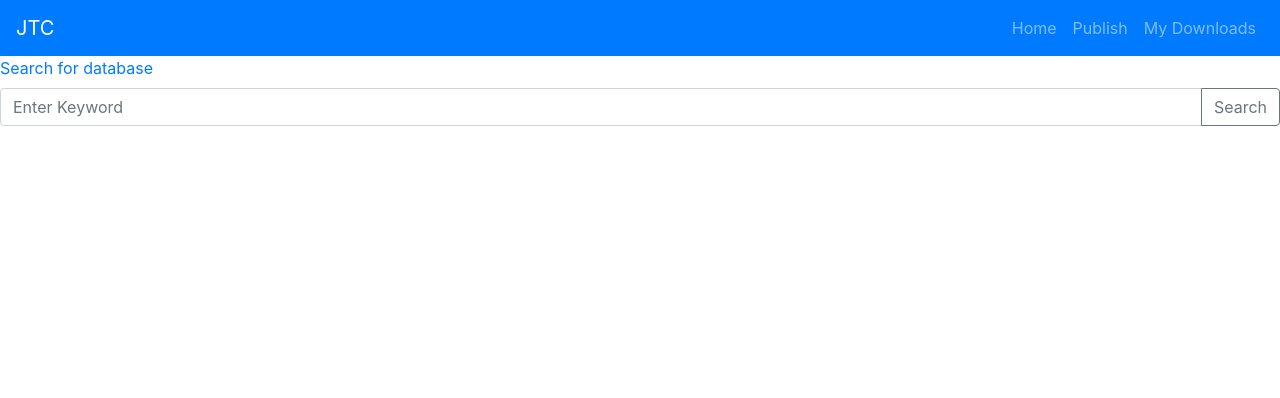
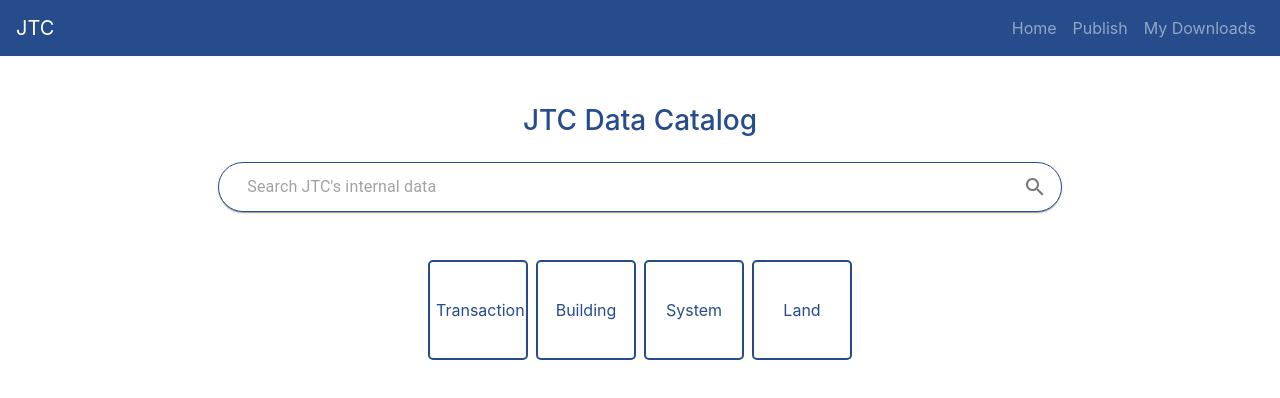
Before and after one commit to Tharindu92/Data-Catalog, a React (Create React App) app: page / in a window 1280 px wide. Shown: the top 398 px of the page. Built offline with nearby package versions, Linux system fonts and the light colour scheme.

Commit message:
Added - Get data from dream factory API based on search input - Modified css on search and home page - Modified components

```diff
--- a/package.json
+++ b/package.json
@@ -33,6 +33,7 @@
       "not op_mini all"
     ],
     "development": [
+	  "ie 11",
       "last 1 chrome version",
       "last 1 firefox version",
       "last 1 safari version"
--- a/src/components/DatabaseCard.js
+++ b/src/components/DatabaseCard.js
@@ -1,16 +1,17 @@
 import React from "react";
 import Card from "react-bootstrap/Card";
 import Tags from "./Tags";
+import "../globalcss.css";
 
 export default function DatabaseCard({ database }) {
   return (
     <Card
-      border="primary"
-      className="mt-2"
+      // border="primary"
+      className="mb-1 mt-2 borderColor"
       style={{ width: "14em", height: "15em" }}
     >
       <Card.Body>
-        <Card.Title>{database.name}</Card.Title>
+        <Card.Title className="textColor">{database.name}</Card.Title>
         <Card.Text style={{ fontSize: 11 }}>
           {database.description}. Lorem ipsum dolor sit amet, consectetur
           adipiscing elit.
@@ -18,15 +19,22 @@
       </Card.Body>
       <Card.Body>
         <Tags tags={database.tags} />
-        <Card.Link className="float-right" href="#">
+        <Card.Link className="float-right textColor mt-1" href="#">
           Download
         </Card.Link>
         <br />
         {/* <span className="float-left">Rating: </span> */}
-        <p className="float-right" style={{ fontSize: 10 }}>
+      </Card.Body>
+      <Card.Footer
+        style={{
+          backgroundColor: "#fff",
+          border: 0
+        }}
+      >
+        <span className="float-right textColor" style={{ fontSize: 10 }}>
           Last updated {database.last_updated}
-        </p>
-      </Card.Body>
+        </span>
+      </Card.Footer>
     </Card>
   );
 }
--- a/src/components/DrawerContent.js
+++ b/src/components/DrawerContent.js
@@ -80,15 +80,16 @@
         onChangeIndex={handleChangeIndex}
       >
         <TabPanel value={value} index={0} dir={theme.direction}>
-          <h3>Name:</h3>
+          <h3 className="textColor">Name:</h3>
           <label>{database.name}</label>
-          <h3>Description:</h3>
+          <h3 className="textColor">Description:</h3>
           <p>{database.description}</p>
-          <h3>Tags:</h3>
+          <h3 className="textColor">Tags:</h3>
           <Tags tags={database.tags} />
-          <h3>Rating:</h3>
-
-          <h3>Connection Info</h3>
+          <br />
+          <h3 className="textColor">Rating:</h3>
+          <br />
+          <h3 className="textColor">Connection Info</h3>
           <label>Data Source: {database.data_source}</label>
           <br />
           <label>Database Name: {database.database_name}</label>
--- a/src/components/NavBar.js
+++ b/src/components/NavBar.js
@@ -3,11 +3,11 @@
 import { Navbar, Nav } from "react-bootstrap";
 import { withRouter } from "react-router-dom";
 import "bootstrap/dist/css/bootstrap.min.css";
-
+import "../globalcss.css";
 const Navigation = props => {
   console.log(props);
   return (
-    <Navbar bg="primary" variant="dark">
+    <Navbar className="bgColor" variant="dark">
       <Navbar.Brand href="#home">JTC</Navbar.Brand>
       <Navbar.Toggle aria-controls="basic-navbar-nav" />
       <Navbar.Collapse id="basic-navbar-nav">
--- a/src/components/SearchBar.js
+++ b/src/components/SearchBar.js
@@ -1,7 +1,12 @@
 import React from "react";
-import { InputGroup, FormControl, Button } from "react-bootstrap";
+import Paper from "@material-ui/core/Paper";
+import InputBase from "@material-ui/core/InputBase";
+import IconButton from "@material-ui/core/IconButton";
+import SearchIcon from "@material-ui/icons/Search";
 import history from "../history";
 import "bootstrap/dist/css/bootstrap.min.css";
+import "../globalcss.css";
+
 export default class SearchBar extends React.Component {
   constructor() {
     super();
@@ -13,17 +18,29 @@
 
   render() {
     return (
-      <InputGroup>
-        <FormControl
-          placeholder="Enter Keyword"
-          aria-label="Enter Keyword"
-          aria-describedby="basic-addon2"
-          value={this.state.value}
+      <Paper
+        component="form"
+        style={{
+          padding: "2px 4px",
+          display: "flex",
+          alignitems: "center",
+          borderRadius: 50,
+          border: "1px solid #264c8c"
+        }}
+      >
+        <InputBase
+          placeholder="Search JTC's internal data"
+          inputProps={{
+            "aria-label": "Search JTC's internal data"
+          }}
+          className="ml-4"
+          style={{ flex: 1 }}
           onChange={this.handleChange}
         />
-        <InputGroup.Append>
-          <Button
-            variant="outline-secondary"
+        <IconButton
+          type="submit"
+          aria-label="search"
+          style={{ padding: 10 }}
           onClick={() =>
             history.push({
               pathname: "/Search",
@@ -31,10 +48,9 @@
             })
           }
         >
-            Search
-          </Button>
-        </InputGroup.Append>
-      </InputGroup>
+          <SearchIcon />
+        </IconButton>
+      </Paper>
     );
   }
 }
--- a/src/components/Tags.js
+++ b/src/components/Tags.js
@@ -1,12 +1,11 @@
 import React from "react";
 import { makeStyles } from "@material-ui/core/styles";
 import Chip from "@material-ui/core/Chip";
-
+import "../globalcss.css";
 const useStyles = makeStyles(theme => ({
   root: {
     display: "flex",
     justifyContent: "left",
-
     flexWrap: "wrap",
     "& > *": {
       margin: theme.spacing(0.5)
@@ -22,7 +21,12 @@
   return (
     <div className={classes.root}>
       {tags.map(tag => (
-        <Chip label={tag} color="primary" onClick={handleClick} size="small" />
+        <Chip
+          label={tag}
+          style={{ backgroundColor: "#264C8C", color: "white", fontSize: 10 }}
+          onClick={handleClick}
+          size="small"
+        />
       ))}
     </div>
   );
--- /dev/null
+++ b/src/globalcss.css
@@ -0,0 +1,22 @@
+.textColor {
+  color: #264c8c;
+}
+
+.bgColor {
+  background-color: #264c8c;
+  color: white;
+}
+
+.borderColor {
+  border-color: #264c8c;
+}
+
+.categories {
+  border: 2px solid;
+  color: #264c8c;
+  width: 400;
+  height: 400;
+}
+.categories:on-hover {
+  background-color: #264c8c;
+}
--- a/src/index.js
+++ b/src/index.js
@@ -3,7 +3,8 @@
 import { BrowserRouter as Router } from "react-router-dom";
 import NavBar from "./components/NavBar";
 import Routes from "./Routes";
-
+import 'react-app-polyfill/ie11';
+import 'react-app-polyfill/stable';
 import "./index.css";
 import "bootstrap/dist/css/bootstrap.min.css";
 
--- a/src/pages/Home.js
+++ b/src/pages/Home.js
@@ -1,5 +1,6 @@
 import React from "react";
 import SearchBar from "../components/SearchBar";
+import { Row, Col } from "react-bootstrap";
 
 export default class extends React.Component {
   constructor() {
@@ -12,9 +13,75 @@
 
   render() {
     return (
-      <div id="Search bar">
-        <label className="text-primary">Search for database</label>
-        <SearchBar />
+      <div className="align-items-center">
+        <Row
+          className="align-items-center mt-4 pt-4"
+          style={{
+            display: "flex",
+            justifyContent: "center",
+            alignItems: "center"
+          }}
+        >
+          <Col id="Search bar" xs={8}>
+            <h3
+              className="textColor mb-4"
+              style={{ display: "flex", justifyContent: "center" }}
+            >
+              JTC Data Catalog
+            </h3>
+            <SearchBar />
+          </Col>
+        </Row>
+        <Row className="pt-4 mt-4">
+          <Col
+            style={{
+              display: "flex",
+              justifyContent: "center",
+              alignItems: "center"
+            }}
+          >
+            <button
+              className="categories mr-2"
+              style={{
+                borderColor: "#264c8c",
+                color: "#264c8c",
+                borderRadius: 5
+              }}
+            >
+              Transaction
+            </button>
+            <button
+              className="categories mr-2"
+              style={{
+                borderColor: "#264c8c",
+                color: "#264c8c",
+                borderRadius: 5
+              }}
+            >
+              Building
+            </button>
+            <button
+              className="categories mr-2"
+              style={{
+                borderColor: "#264c8c",
+                color: "#264c8c",
+                borderRadius: 5
+              }}
+            >
+              System
+            </button>
+            <button
+              className="categories"
+              style={{
+                borderColor: "#264c8c",
+                color: "#264c8c",
+                borderRadius: 5
+              }}
+            >
+              Land
+            </button>
+          </Col>
+        </Row>
       </div>
     );
   }
--- a/src/pages/Search.js
+++ b/src/pages/Search.js
@@ -56,19 +56,20 @@
 };
 export default class extends React.Component {
   state = {
-    databaseList: [
-      {
-        name: "Database 1",
-        description:
-          "Some descriptiongs of Data. Lorem ipsum dolor sit amet, consectetur adipiscing elit.Nam auctor tellus ut dolor congue"
-      }
-    ],
+    databaseList: [],
     loading: true,
     error: false
   };
   componentDidMount() {
+    const query = this.props.location.search.replace("?", "");
+    var search_string =
+      "http://localhost:8080/api/v2/datacatalog/_table/databases";
+    if (query) {
+      search_string += "?filter=name%20like%20" + query;
+    }
+    console.log(search_string);
     axios
-      .get("http://localhost:8080/api/v2/datacatalog/_table/databases", options)
+      .get(search_string, options)
       .then(response => {
         var data = response.data.resource;
         this.setState({ databaseList: data, loading: false });
@@ -81,6 +82,7 @@
   }
   render() {
     const query = this.props.location.search;
+
     if (this.state.loading) {
       return (
         <div>
@@ -96,21 +98,84 @@
         </div>
       );
     }
+    if (this.state.databaseList.length < 1) {
+      return (
+        <div>
+          <Row className="align-items-center mb-3 mt-3 ">
+            <Col className="ml-2">
+              <SearchBar />
+            </Col>
+            <Col>
+              <Button
+                variant="outline-primary"
+                style={{
+                  borderColor: "#264c8c",
+                  color: "#264c8c",
+                  borderRadius: 5
+                }}
+              >
+                Filter
+              </Button>
+              <Button
+                variant="outline-primary"
+                className="ml-4"
+                style={{
+                  borderColor: "#264c8c",
+                  color: "#264c8c",
+                  borderRadius: 5
+                }}
+              >
+                Sort
+              </Button>
+            </Col>
+          </Row>
+          <div style={{ backgroundColor: "#f2f2f2" }}>
+            <div className="ml-2 mr-2 mt-2">
+              <p
+                className="textColor"
+                style={{ display: "flex", justifyContent: "center" }}
+              >
+                No Results Found
+              </p>
+            </div>
+          </div>
+        </div>
+      );
+    }
     return (
       <div>
-        <Row className="align-items-center mb-3 mt-3">
+        <Row className="align-items-center mb-3 mt-3 ">
           <Col className="ml-2">
             <SearchBar />
           </Col>
           <Col>
-            <Button variant="outline-primary">Filter</Button>
-            <Button variant="outline-primary" className="ml-4">
+            <Button
+              variant="outline-primary"
+              style={{
+                borderColor: "#264c8c",
+                color: "#264c8c",
+                borderRadius: 5
+              }}
+            >
+              Filter
+            </Button>
+            <Button
+              variant="outline-primary"
+              className="ml-4"
+              style={{
+                borderColor: "#264c8c",
+                color: "#264c8c",
+                borderRadius: 5
+              }}
+            >
               Sort
             </Button>
           </Col>
         </Row>
-        <div className="ml-2 mr-2">
-          <SearchDisplay databaseList={this.state.databaseList} />
+        <div style={{ backgroundColor: "#f2f2f2" }}>
+          <div className="ml-2 mr-2 mt-2">
+            <SearchDisplay databaseList={this.state.databaseList} />
+          </div>
         </div>
       </div>
     );
```
Lines whose indentation alone changed are shown as unchanged.
